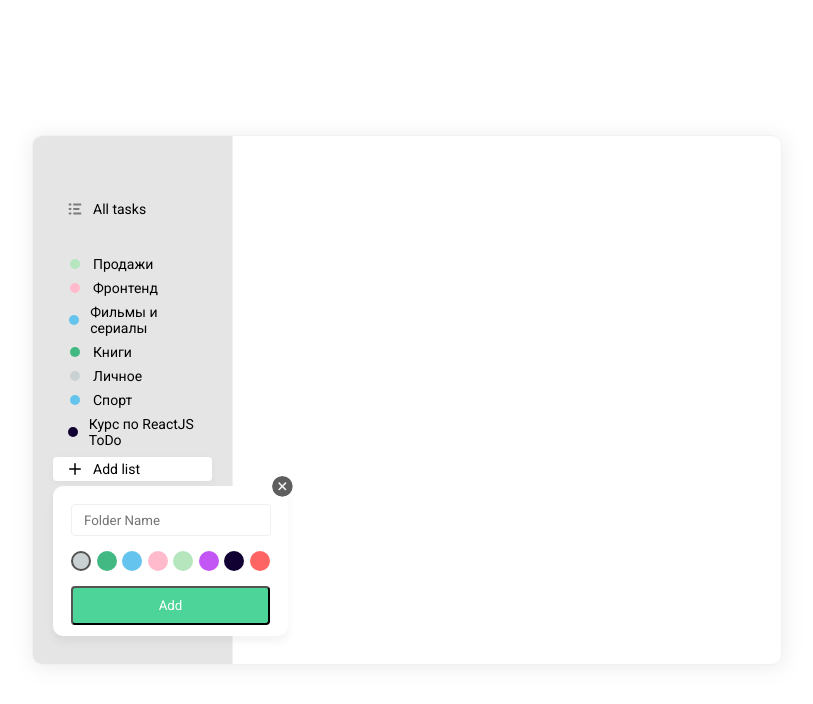
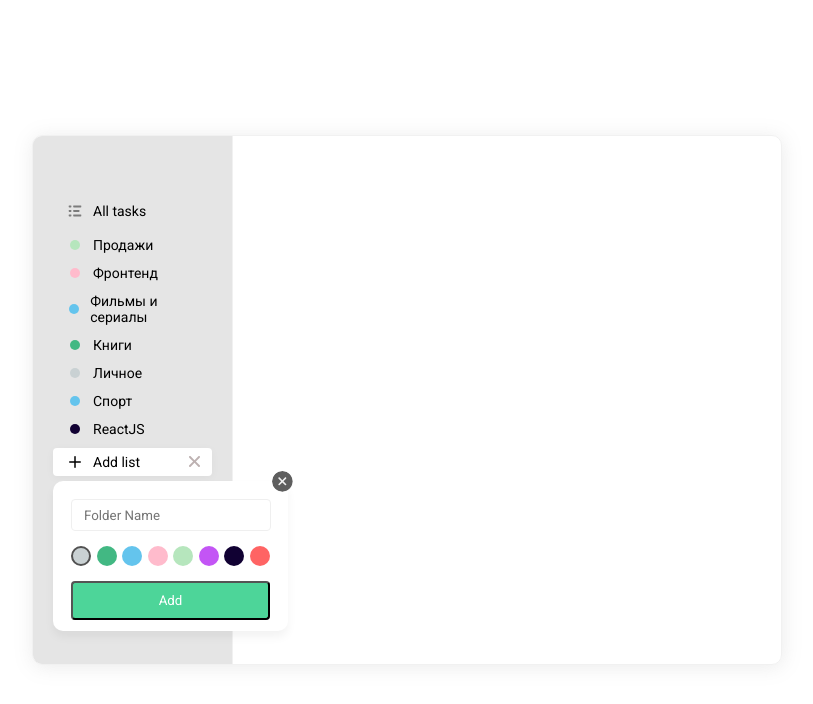
Before and after one commit to RaymonLewis/todo_app, a React (Create React App) app: page / in a window 1280 px wide. Both pictures are taken after a click on the item "Add list". Shown: the top 704 px of the page, without its empty margins (233-1046 px from the left). Built offline with nearby package versions, Linux system fonts and the light colour scheme.

Commit message:
Implement remove list functionality

```diff
--- a/src/App.js
+++ b/src/App.js
@@ -16,6 +16,12 @@ function App() {
     setAllLists([...allLists,newList]);
   };
 
+  const onRemoveList = (listName) => {
+    //Create a new array by filtering removing the selected name
+    const updatedArray = allLists.filter(list => list.name !== listName);
+    setAllLists(updatedArray);
+  };
+
   return (
     <div className="todo">
       <div className="todo__sidebar">
@@ -28,8 +34,10 @@ function App() {
               </svg>,
               name: 'All tasks'
             }
-          ]}/>
-        <List items= {allLists} marginRemoved />
+          ]}
+          marginRemoved
+          />
+        <List items= {allLists} marginRemoved onRemoveList={onRemoveList}/>
         <AddList colors={colors} addList={onAddList}/>
       </div>
       <div className="todo__tasks">
--- a/src/assets/db.json
+++ b/src/assets/db.json
@@ -31,7 +31,7 @@
       "id": 6
     },
     {
-      "name": "Курс по ReactJS ToDo",
+      "name": "ReactJS",
       "colorId": 7,
       "id": 7
     }
--- a/src/components/List/List.jsx
+++ b/src/components/List/List.jsx
@@ -1,12 +1,11 @@
 import React, {useState} from 'react';
 import classNames from 'classnames';
 import Badge from '../Badge/Badje';
-
+import RemoveListButton from './RemoveListButton/RemoveListButton';
 
 import "./list.scss";
-import { act } from 'react-dom/test-utils';
 
-const List = ({ items, onClick, marginRemoved }) => {
+const List = ({ items, onClick, marginRemoved, onRemoveList }) => {
   const [active, setActive] = useState(false);
   const [selectedList, setSelectedList] = useState(null);
 
@@ -19,8 +18,11 @@ const List = ({ items, onClick, marginRemoved }) => {
         <li key = {i}
         className={active && selectedList === i ? 'active' : ''}
         onClick={() => selectList(i)}>
-          <i>{icon ? icon : <Badge colorID={colorId} />}</i>
+          <i className="list_icon">{icon ? icon : <Badge colorID={colorId} />}</i>
           <span>{name}</span>
+          {active && selectedList === i &&
+            <RemoveListButton listName={name} removeList={onRemoveList}/>
+          }
         </li>
   );
 
--- /dev/null
+++ b/src/components/List/RemoveListButton/RemoveListButton.jsx
@@ -0,0 +1,15 @@
+import React from 'react'
+
+import './RemoveListButton.scss';
+
+export default function RemoveListButton({ listName, removeList }) {
+  return (
+    <button className="remove-list-btn" onClick={() => removeList(listName)}>
+      <i className="remove-list-btn__icon">
+        <svg width="11" height="11" viewBox="0 0 11 11" fill="none" xmlns="http://www.w3.org/2000/svg">
+          <path d="M6.87215 5.5L10.7129 1.65926C10.8952 1.47731 10.9977 1.23039 10.9979 0.972832C10.9982 0.715276 10.8961 0.468178 10.7141 0.285898C10.5321 0.103617 10.2852 0.00108525 10.0277 0.000857792C9.77011 0.000630336 9.52302 0.102726 9.34074 0.284685L5.5 4.12542L1.65926 0.284685C1.47698 0.102404 1.22976 0 0.971974 0C0.714191 0 0.466965 0.102404 0.284685 0.284685C0.102404 0.466965 0 0.714191 0 0.971974C0 1.22976 0.102404 1.47698 0.284685 1.65926L4.12542 5.5L0.284685 9.34074C0.102404 9.52302 0 9.77024 0 10.028C0 10.2858 0.102404 10.533 0.284685 10.7153C0.466965 10.8976 0.714191 11 0.971974 11C1.22976 11 1.47698 10.8976 1.65926 10.7153L5.5 6.87458L9.34074 10.7153C9.52302 10.8976 9.77024 11 10.028 11C10.2858 11 10.533 10.8976 10.7153 10.7153C10.8976 10.533 11 10.2858 11 10.028C11 9.77024 10.8976 9.52302 10.7153 9.34074L6.87215 5.5Z" fill="black"/>
+        </svg>
+      </i>
+    </button>
+  )
+}
--- /dev/null
+++ b/src/components/List/RemoveListButton/RemoveListButton.scss
@@ -0,0 +1,21 @@
+.remove-list-btn {
+  position: absolute;
+  right: 12px;
+  background-color: transparent;
+  overflow: hidden;
+  border: none;
+  cursor: pointer;
+  transition: transform 0.3s linear;
+
+  &__icon path {
+    transition: fill 0.3s linear;
+    fill: #bdb1b1;
+  }
+
+  &:hover {
+    transform: scale(1.1);
+    path {
+      fill: #1b1818;
+    }
+  }
+}
--- a/src/components/List/list.scss
+++ b/src/components/List/list.scss
@@ -14,9 +14,10 @@
   }
 
   li {
+    position: relative;
     display: flex;
     align-items: center;
-    padding: 4px 12px;
+    padding: 6px 12px;
     cursor: pointer;
 
     &.active {
@@ -25,8 +26,9 @@
       border-radius: 4px;
     }
   }
+}
 
-  i {
+.list_icon {
   display: inline-flex;
   width: 20px;
   height: auto;
@@ -38,4 +40,3 @@
     }
   }
 }
-}
```
Lines whose indentation alone changed are shown as unchanged.
